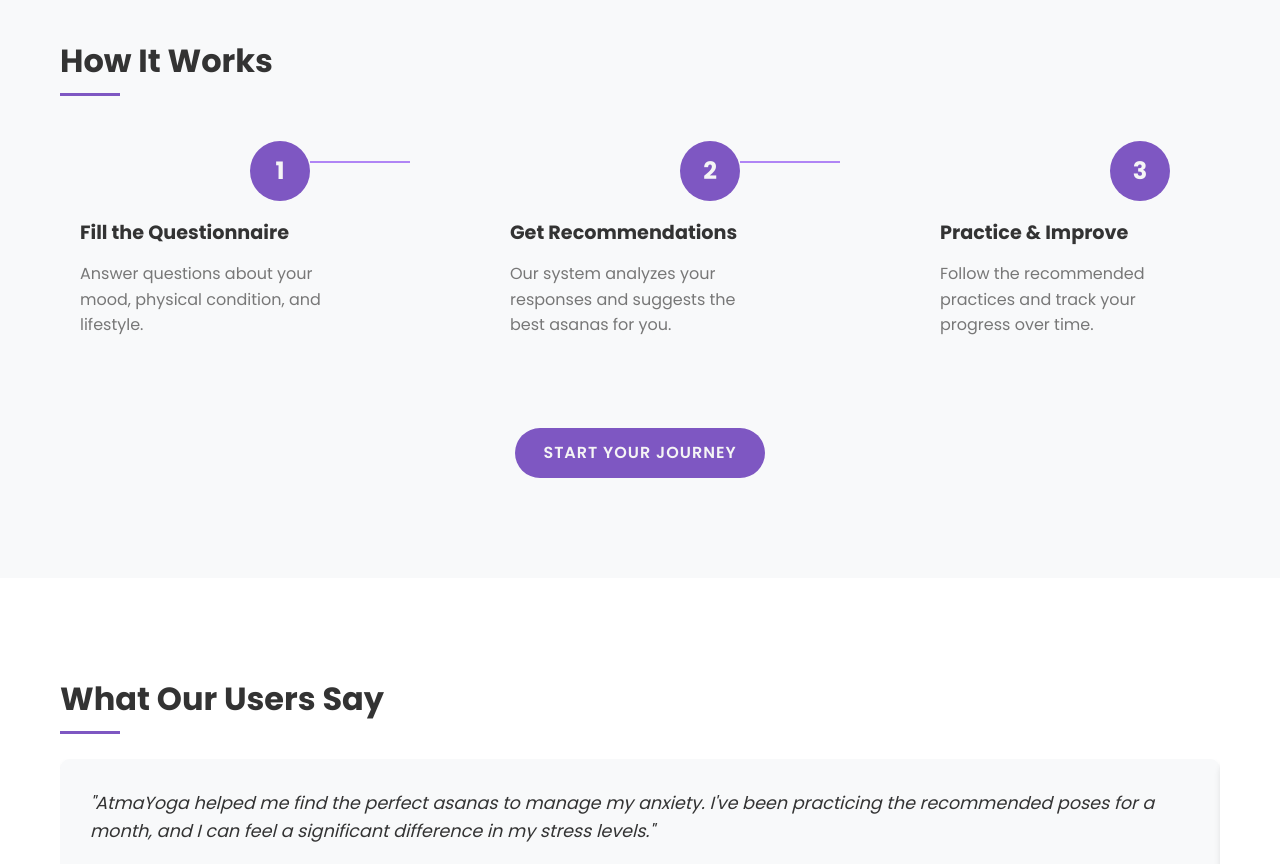
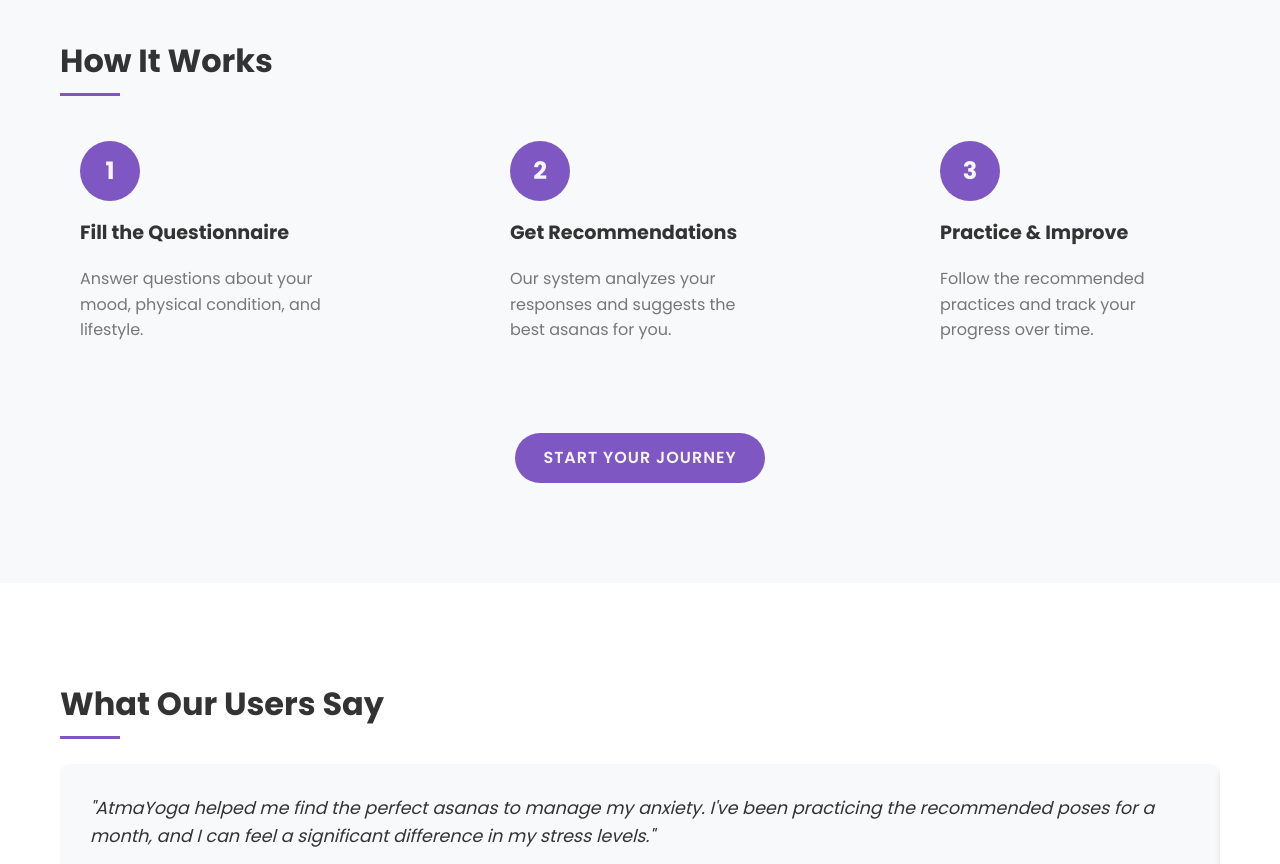
Before and after one commit to Umamahesh4/AtmaYoga, a React (Vite) app in the folder frontend/: page / in a window 1280 px wide. Shown: the part 1340-2204 px from the top of the page. Built offline with nearby package versions, Linux system fonts and the light colour scheme; grey boxes are pictures that could not be loaded.

Commit message:
AtmaYoga: Replace step-number div with span.circle for better alignment

```diff
--- a/frontend/src/pages/Home/Home.css
+++ b/frontend/src/pages/Home/Home.css
@@ -150,33 +150,23 @@
     position: relative;
 }
 
-.step:not(:last-child)::after {
-    content: '';
-    position: absolute;
-    top: 40px;
-    right: -50px;
-    width: 100px;
-    height: 2px;
-    background-color: var(--primary-light);
-}
-
-.step-number {
-    width: 60px;
-    height: 60px;
+.circle {
     background-color: var(--primary-color);
     color: var(--text-light);
+    display: inline-block;
+    width: 60px;
+    width: 60px;
+    line-height: 60px;
+    text-align: center;
+    border-radius: 50%;
     font-size: 24px;
     font-weight: 700;
-    border-radius: 50%;
-    display: flex;
-    align-items: center;
-    justify-content: center;
-    margin: 0 auto 20px;
 }
 
 .step h3 {
     font-size: 1.2rem;
-    margin-bottom: 15px;
+    padding: 20px 0;
+    margin: 0;
 }
 
 .step p {
--- a/frontend/src/pages/Home/Home.jsx
+++ b/frontend/src/pages/Home/Home.jsx
@@ -58,17 +58,17 @@ function Home() {
           <h2>How It Works</h2>
           <div className="steps">
             <div className="step">
-              <div className="step-number">1</div>
+              <span className="circle">1</span>
               <h3>Fill the Questionnaire</h3>
               <p>Answer questions about your mood, physical condition, and lifestyle.</p>
             </div>
             <div className="step">
-              <div className="step-number">2</div>
+              <span className="circle">2</span>
               <h3>Get Recommendations</h3>
               <p>Our system analyzes your responses and suggests the best asanas for you.</p>
             </div>
             <div className="step">
-              <div className="step-number">3</div>
+              <span className="circle">3</span>
               <h3>Practice & Improve</h3>
               <p>Follow the recommended practices and track your progress over time.</p>
             </div>
```
